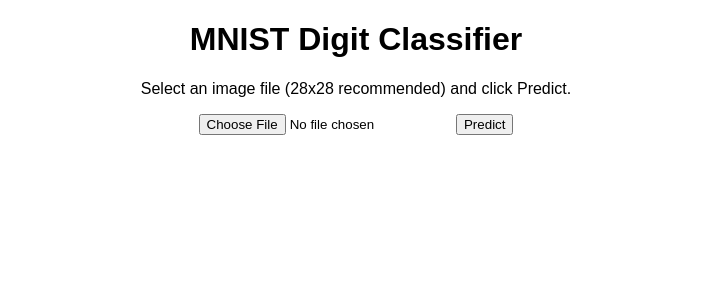
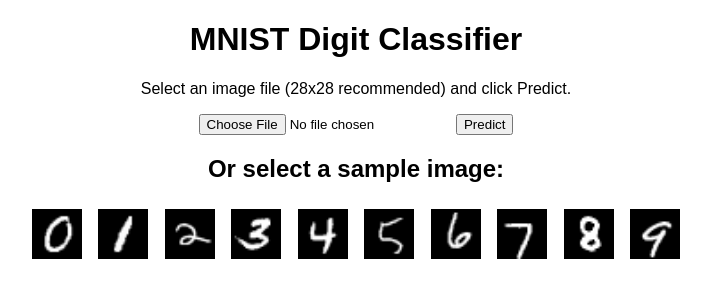
Before and after one commit to JCH0092-coder/Joshua_Hill_CPE490_HW05, a Flask app: page / in a window 1280 px wide. Shown: the top 300 px of the page, without its empty margins (284-995 px from the left). Run offline with Flask 3, Linux system fonts and the light colour scheme; parts of the project's set-up code (start-up, migrations or seed data) failed here and were passed over.

Commit message:
Update index.html

```diff
--- a/templates/index.html
+++ b/templates/index.html
@@ -18,17 +18,48 @@
       max-width: 500px;
       margin: 20px auto;
     }
+    #sampleContainer {
+      margin-top: 20px;
+    }
+    #sampleContainer img {
+      width: 50px;
+      height: 50px;
+      margin: 5px;
+      cursor: pointer;
+      border: 1px solid transparent;
+    }
+    #sampleContainer img:hover {
+      border-color: #000;
+    }
   </style>
 </head>
 <body>
   <h1>MNIST Digit Classifier</h1>
   <p>Select an image file (28x28 recommended) and click Predict.</p>
+
   <input type="file" id="fileInput">
   <button id="predictButton">Predict</button>
   <br>
+
   <!-- Image preview element -->
   <img id="preview" src="" alt="Image Preview" style="display:none;">
+
   <h2 id="predictionResult"></h2>
+
+  <h2>Or select a sample image:</h2>
+  <div id="sampleContainer">
+    <img src="/samples/0.png" class="sample" alt="0">
+    <img src="/samples/1.png" class="sample" alt="1">
+    <img src="/samples/2.png" class="sample" alt="2">
+    <img src="/samples/3.png" class="sample" alt="3">
+    <img src="/samples/4.png" class="sample" alt="4">
+    <img src="/samples/5.png" class="sample" alt="5">
+    <img src="/samples/6.png" class="sample" alt="6">
+    <img src="/samples/7.png" class="sample" alt="7">
+    <img src="/samples/8.png" class="sample" alt="8">
+    <img src="/samples/9.png" class="sample" alt="9">
+  </div>
+
   <!-- Canvas for Chart.js -->
   <canvas id="confidenceChart" style="display:none;"></canvas>
 
@@ -37,6 +68,7 @@
 
   <script>
     let chartInstance = null;
+    let selectedFile = null;
 
     const fileInput = document.getElementById("fileInput");
     const predictButton = document.getElementById("predictButton");
@@ -44,8 +76,9 @@
     const predictionResult = document.getElementById("predictionResult");
     const chartCanvas = document.getElementById("confidenceChart");
 
-    // Display preview when a file is selected.
+    // When a file is uploaded via the file input.
     fileInput.addEventListener("change", function(event) {
+      selectedFile = null; // Clear any previously selected sample.
       const file = event.target.files[0];
       if (file) {
         const reader = new FileReader();
@@ -57,11 +90,32 @@
       }
     });
 
-    // When Predict button is clicked, send the file to the backend.
+    // When clicking on a sample image.
+    document.querySelectorAll("#sampleContainer img").forEach(img => {
+      img.addEventListener("click", function() {
+        // Clear the file input.
+        fileInput.value = "";
+        // Show the sample image in the preview.
+        preview.src = img.src;
+        preview.style.display = "block";
+        // Fetch the sample image, convert to a File object.
+        fetch(img.src)
+          .then(response => response.blob())
+          .then(blob => {
+            selectedFile = new File([blob], img.alt + ".png", { type: blob.type });
+          });
+      });
+    });
+
+    // When the Predict button is clicked.
     predictButton.addEventListener("click", function() {
-      const file = fileInput.files[0];
-      if (!file) {
-        alert("Please select a file first!");
+      let file = null;
+      if (fileInput.files.length > 0) {
+        file = fileInput.files[0];
+      } else if (selectedFile !== null) {
+        file = selectedFile;
+      } else {
+        alert("Please select a file or click a sample image first!");
         return;
       }
 
@@ -87,7 +141,7 @@
       });
     });
 
-    // Function to create or update the Chart.js bar chart.
+    // Create or update the Chart.js bar chart.
     function updateChart(confidenceScores) {
       chartCanvas.style.display = "block";
       const ctx = chartCanvas.getContext("2d");
```
